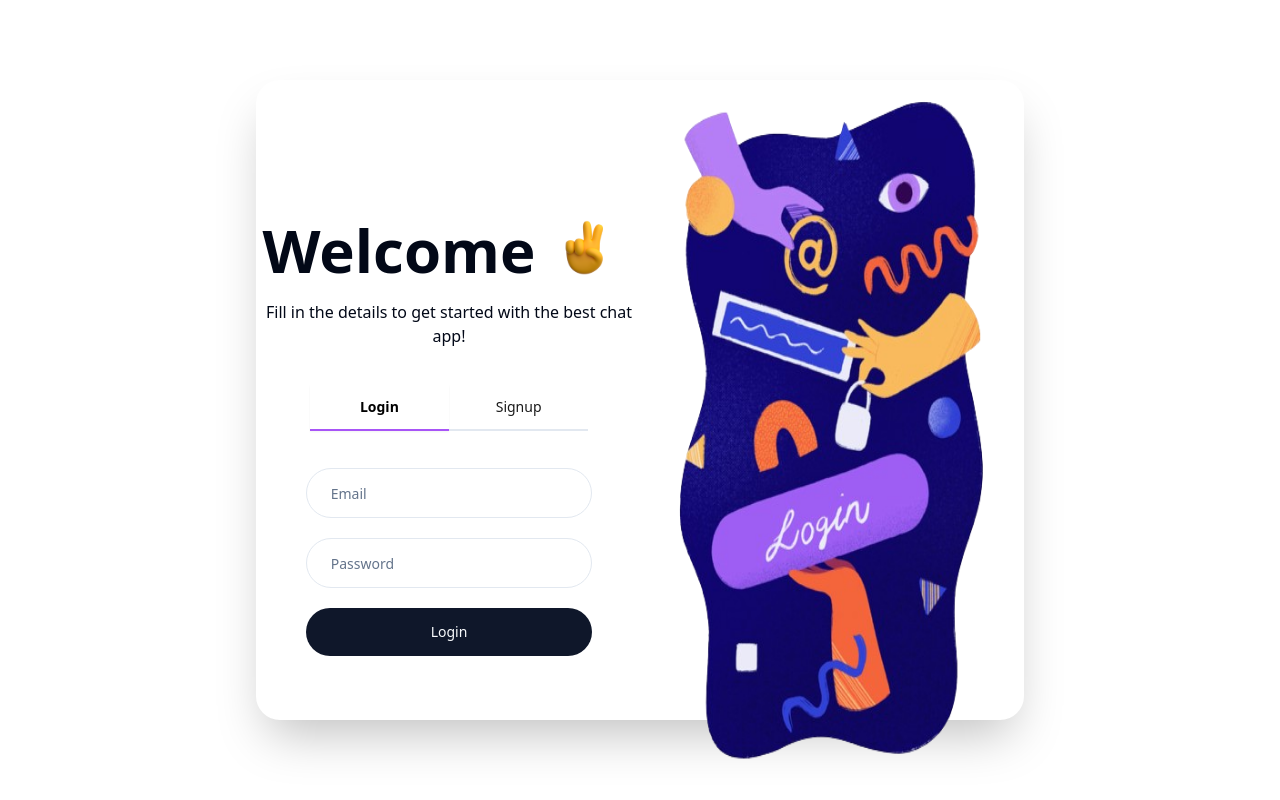
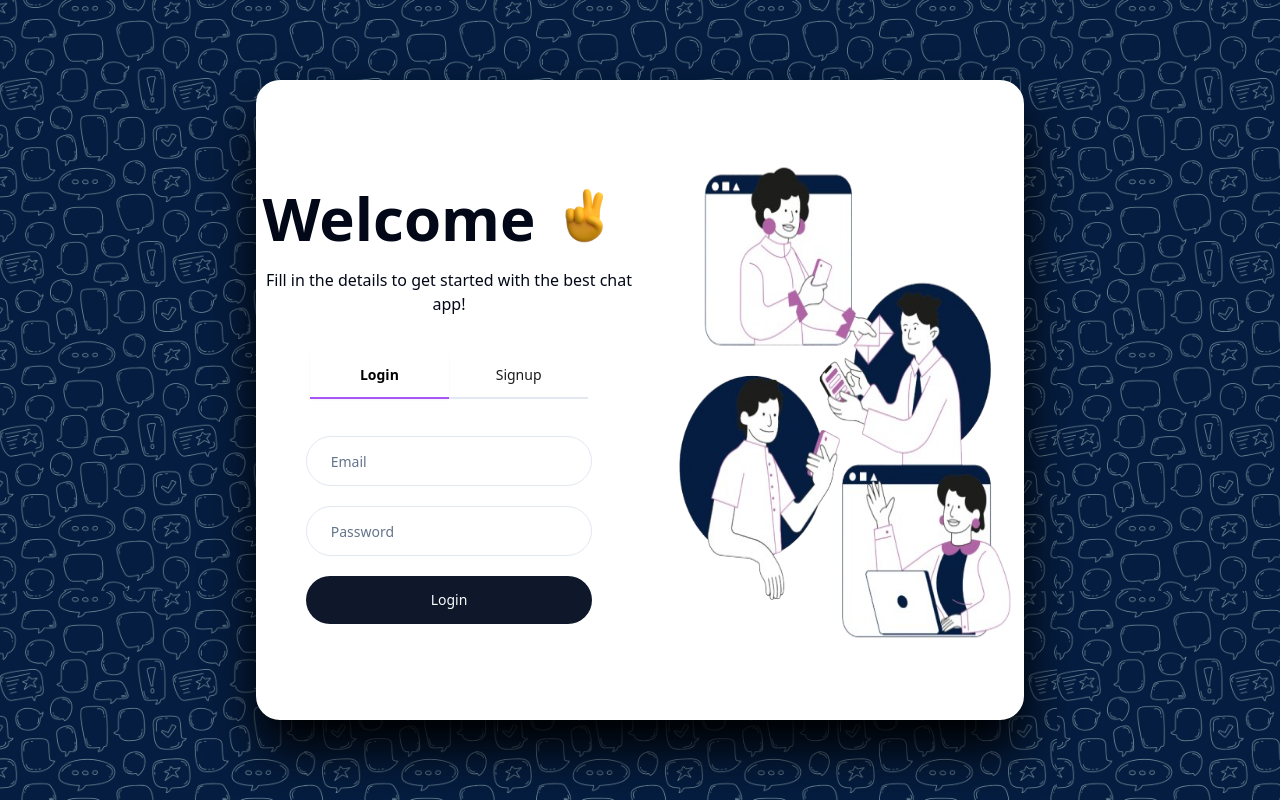
Before and after one commit to ShrishtiDubey27/Mitraang, a React (Vite) app in the folder client/: page /auth in a window 1280 px wide. Built offline with nearby package versions, Linux system fonts and the light colour scheme; no server answers.

Commit message:
minor changes

```diff
--- a/client/src/lib/utils.js
+++ b/client/src/lib/utils.js
@@ -11,6 +11,8 @@ export const colors = [
   "bg-[#06d6a02a] text-[#06d6a0] border-[1px] border-[#06d6a0bb]",
   "bg-[#4cc9f02a] text-[#4cc9f0] border-[1px] border-[#4cc9f0bb]",
 ];
+
+
 
 export const getColor = (color) => {
   if (color >= 0 && color < colors.length) {
--- a/client/src/pages/auth/index.jsx
+++ b/client/src/pages/auth/index.jsx
@@ -9,6 +9,7 @@ import { useState } from "react";
 import { toast } from "sonner";
 import { useNavigate } from "react-router-dom";
 import { useAppStore } from "@/store";
+import bgImage from '../../assets/bg.png';
 
 const Auth = () => {
   const navigate = useNavigate();
@@ -85,8 +86,11 @@ const Auth = () => {
   };
 
   return (
-    <div className="h-[100vh] w-[100vw] flex items-center justify-center">
-      <div className="h-[80vh] bg-white  border-2 border-white  text-opacity-90 shadow-2xl w-[80vw] md:w-[90vw] lg:w-[70vw] xl:w-[60vw] rounded-3xl grid xl:grid-cols-2">
+    <div  style={{
+      backgroundImage: `url(${bgImage})`,
+    }} className="h-[100vh] w-[100vw] flex items-center justify-center">
+     <div className="h-[80vh] bg-white border-2 border-white text-opacity-90 shadow-[0px_30px_50px_rgba(0,0,0,1)] w-[80vw] md:w-[90vw] lg:w-[70vw] xl:w-[60vw] rounded-3xl grid xl:grid-cols-2">
+
         <div className="flex flex-col gap-10 items-center justify-center">
           <div className="flex  items-center justify-center flex-col">
             <div className="flex  items-center justify-center">
@@ -162,7 +166,7 @@ const Auth = () => {
           </div>
         </div>
         <div className="hidden xl:flex justify-center items-center ">
-          <img src={Background} className="h-[700px] " />
+          <img src={Background} className="h-[500px] " />
         </div>
 
         {/* Login Signup COmponent */}
```
Also changed, not shown: client/src/assets/bg.png (added), client/src/assets/login2.png.
